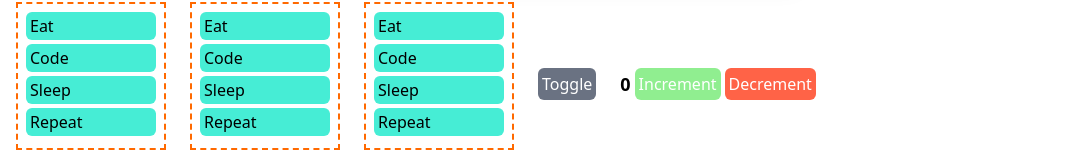
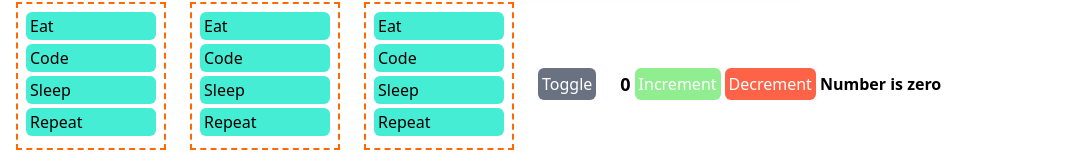
Before and after one commit to verma2510/react-project, a React (Vite) app: page / in a window 1280 px wide. Shown: the part 142-304 px from the top of the page, without its empty margins (0-1067 px from the left). Built offline with nearby package versions, Linux system fonts and the light colour scheme.

Commit message:
added odd even function

```diff
--- a/src/components/Counter.tsx
+++ b/src/components/Counter.tsx
@@ -43,6 +43,7 @@ const Counter: React.FC = () => {
       >
         Decrement
       </button>
+      <p className="font-semibold">Number is {count === 0 ? "zero" : count > 0 && count % 2 === 0 ? "even" : "odd"}</p>
     </div>
   );
 };
```
